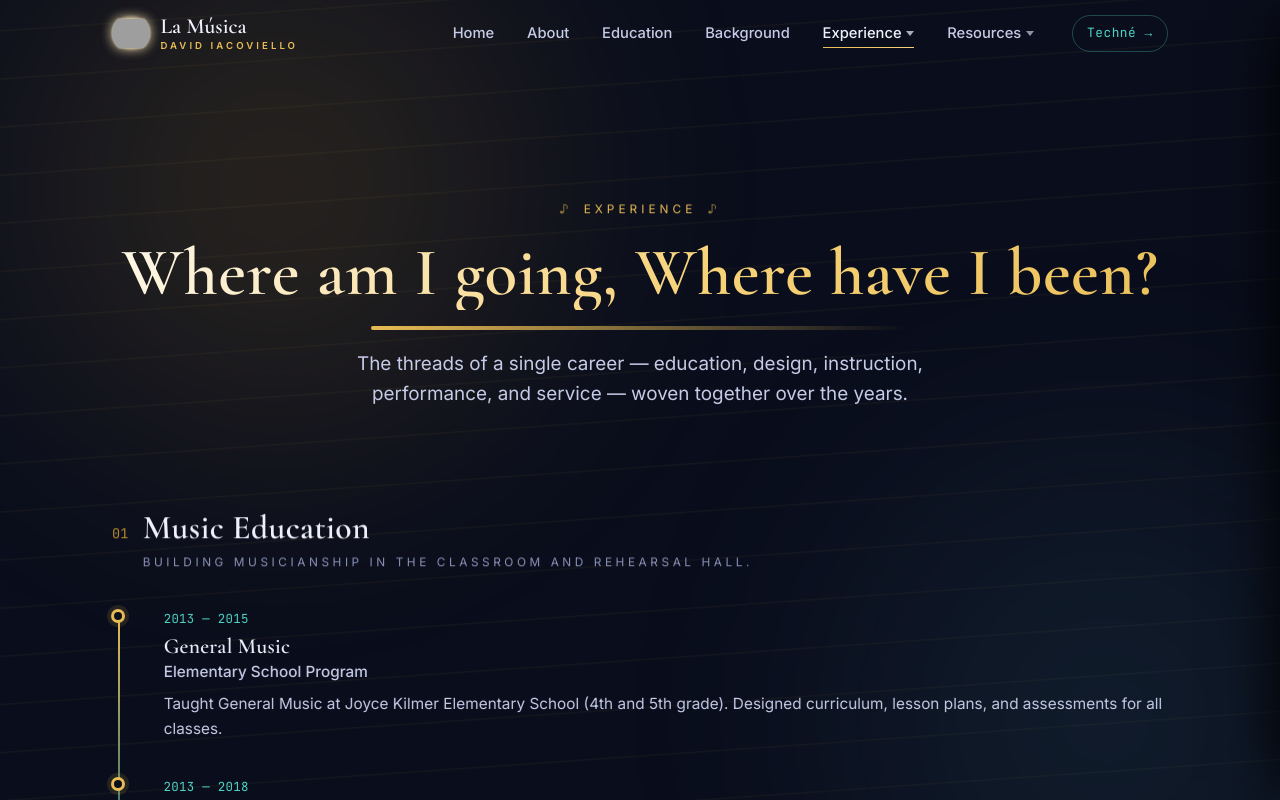
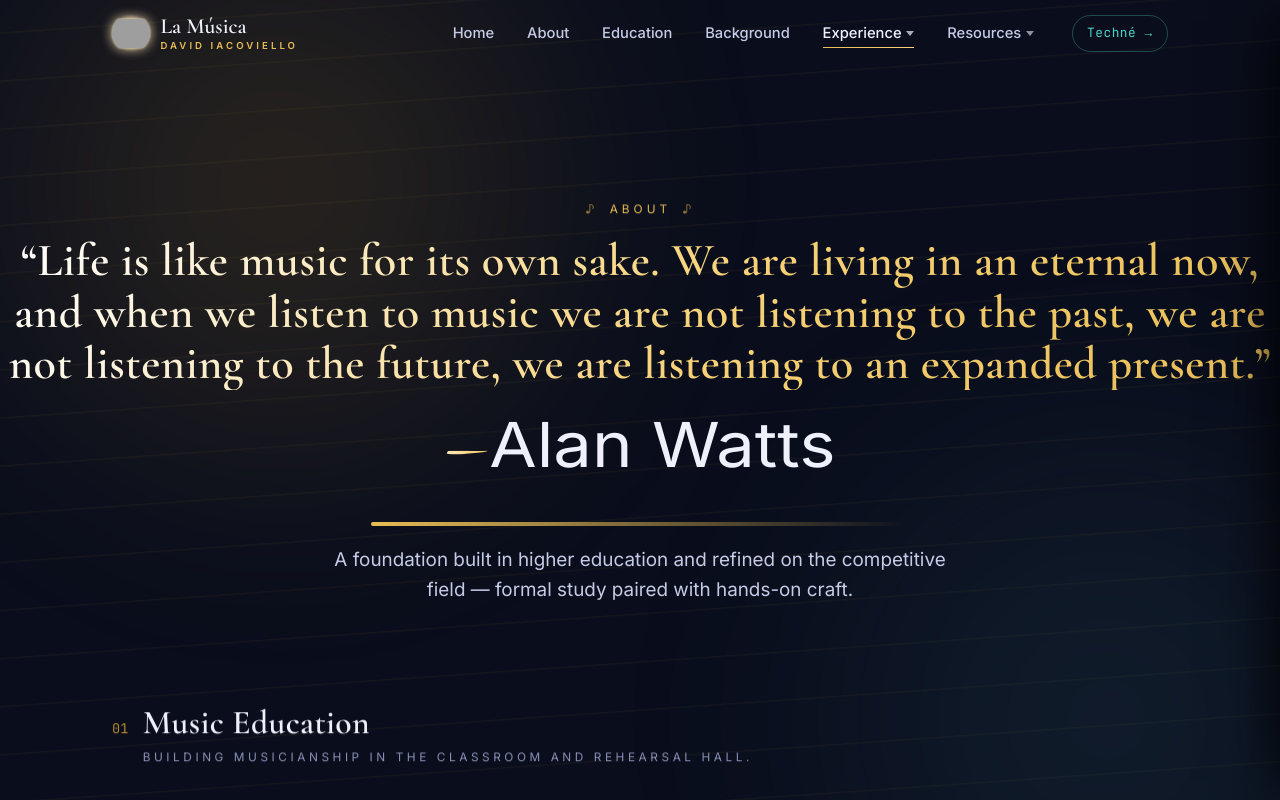
Before and after one commit to diacoviello/diacoviello, a React (Vite) app: page /lamusica/experience in a window 1280 px wide. Shown: the top 800 px of the page. Built offline with nearby package versions, Linux system fonts and the light colour scheme; grey boxes are pictures that could not be loaded.

Commit message:
quote cleanup

```diff
--- a/src/musica/pages/Experience.jsx
+++ b/src/musica/pages/Experience.jsx
@@ -136,12 +136,15 @@ export default function Experience() {
   return (
     <>
       <header className="m-pagehead">
-        <Reveal as="p" className="m-eyebrow">Experience</Reveal>
-        <Reveal as="h1" delay={0.05}>Where am I going, Where have I been?</Reveal>
-        <QuoteBlock quote={QUOTE} author={QUOTE_AUTHOR} />
-        <Reveal as="p" className="m-lead" delay={0.1}>
-          The threads of a single career — education, design, instruction,
-          performance, and service — woven together over the years.
+        <Reveal as="p" className="m-eyebrow">About</Reveal>
+        <QuoteBlock
+          as="h1"
+          quote={'“Life is like music for its own sake. We are living in an eternal now, and when we listen to music we are not listening to the past, we are not listening to the future, we are listening to an expanded present.”' }
+          author="Alan Watts"
+        />
+        <Reveal as="p" className="m-lead" delay={ 0.1 }>
+          A foundation built in higher education and refined on the competitive
+          field — formal study paired with hands-on craft.
         </Reveal>
       </header>
 
```
